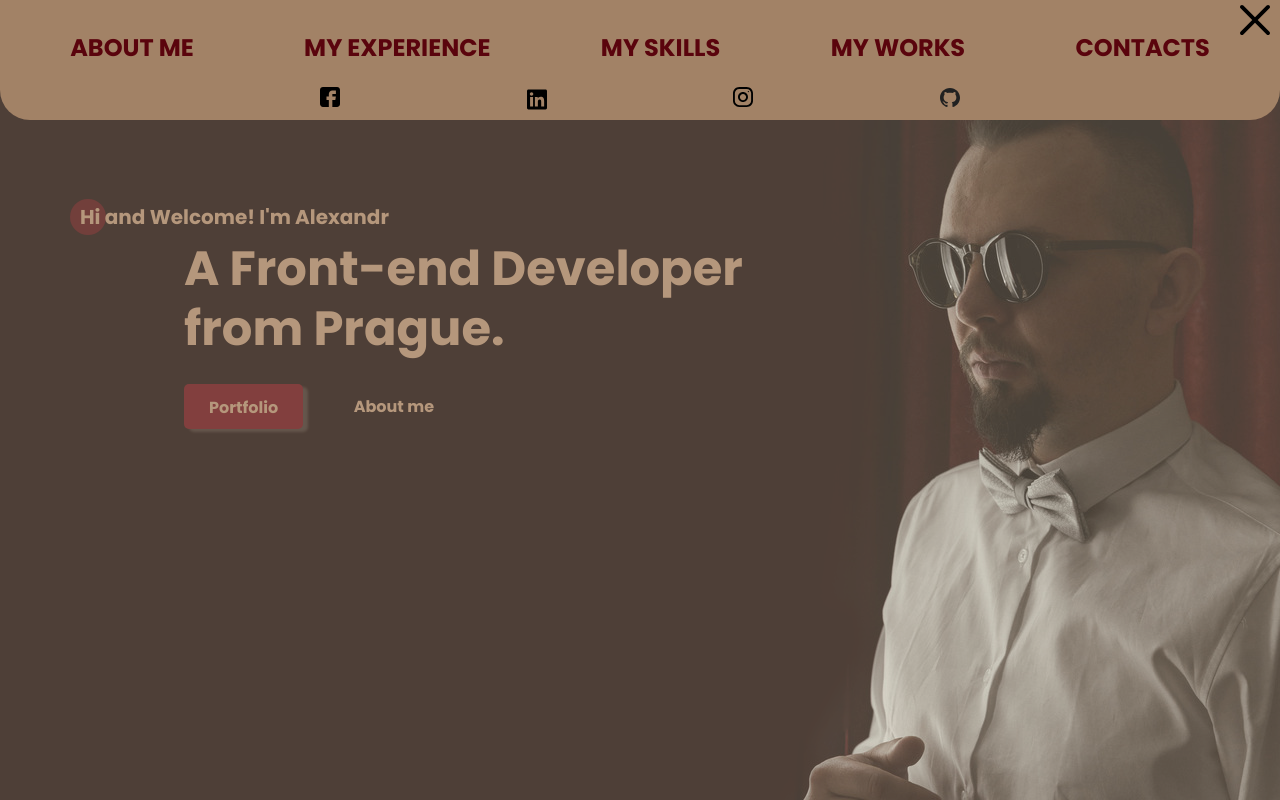
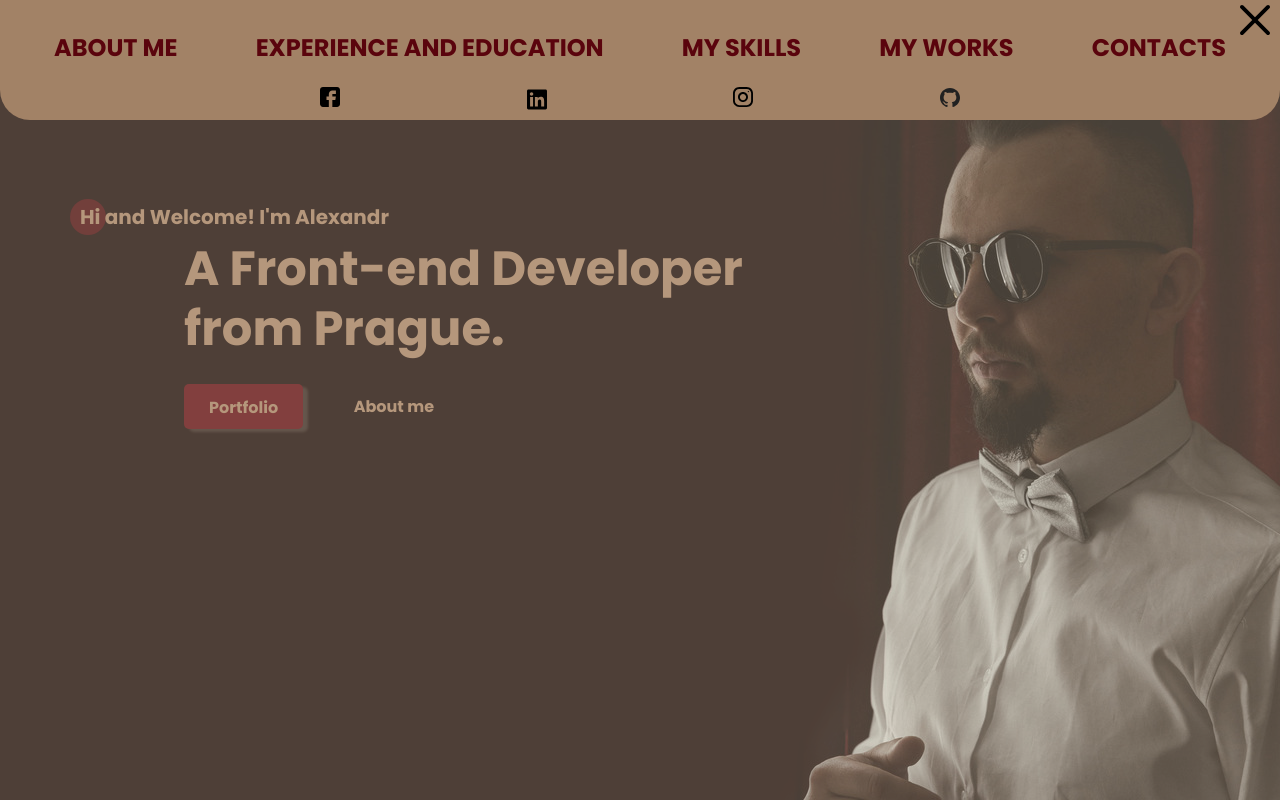
Before and after one commit to GURoff/MyProtfolio, a website: page src/index.html in a window 1280 px wide. Both pictures are taken after a click on the element 1227 px from the left and 35 px from the top of the page. Shown: the top 800 px of the page. Drawn offline with nearby package versions, Linux system fonts and the light colour scheme.

Commit message:
changed experience in menu to experience and education

```diff
--- a/src/index.html
+++ b/src/index.html
@@ -230,7 +230,7 @@
           <ul class="menu__list">
             <li class="menu__link"><a href="#aboutMe">ABOUT ME</a></li>
             <li class="menu__link">
-              <a href="#myExperience">MY EXPERIENCE</a>
+              <a href="#myExperience">EXPERIENCE AND EDUCATION</a>
             </li>
             <li class="menu__link"><a href="#mySkills">MY SKILLS</a></li>
             <li class="menu__link"><a href="#portfolio">MY WORKS</a></li>
```
Also changed, not shown: dist/index.html.
